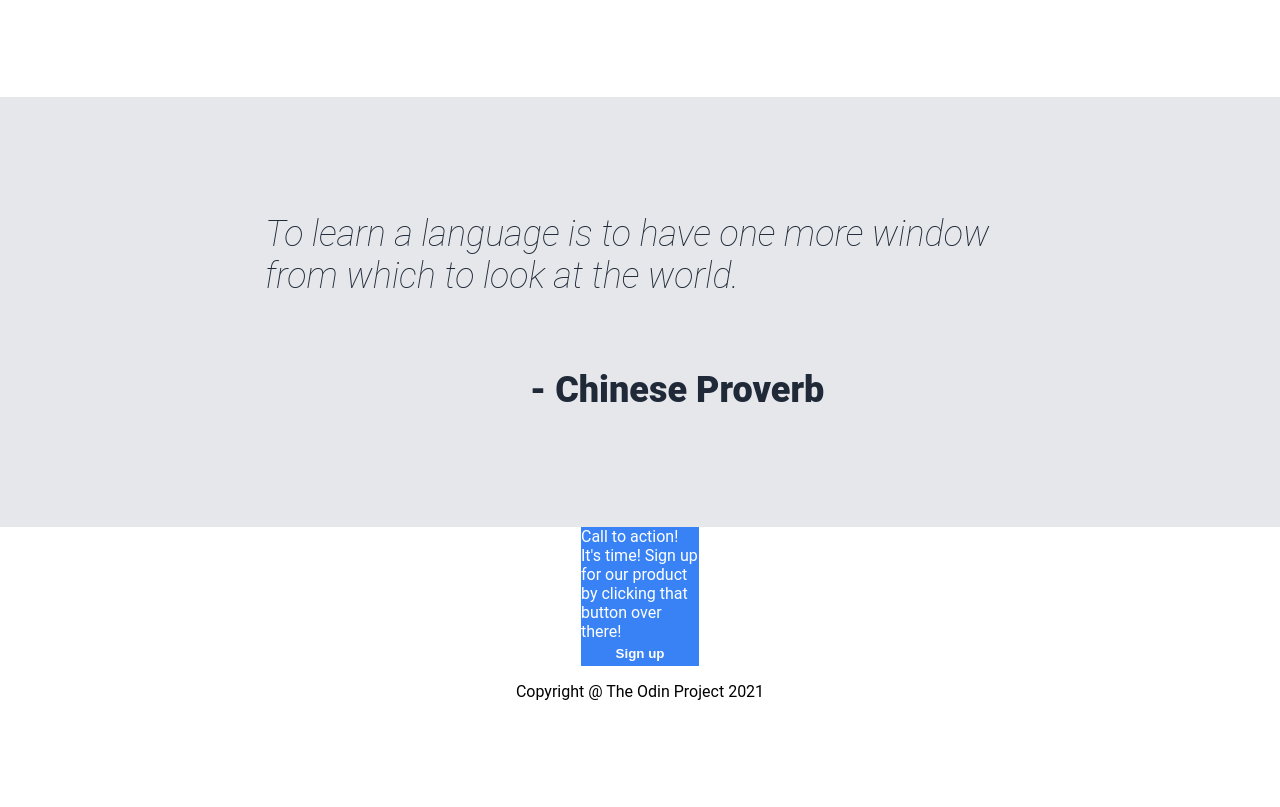
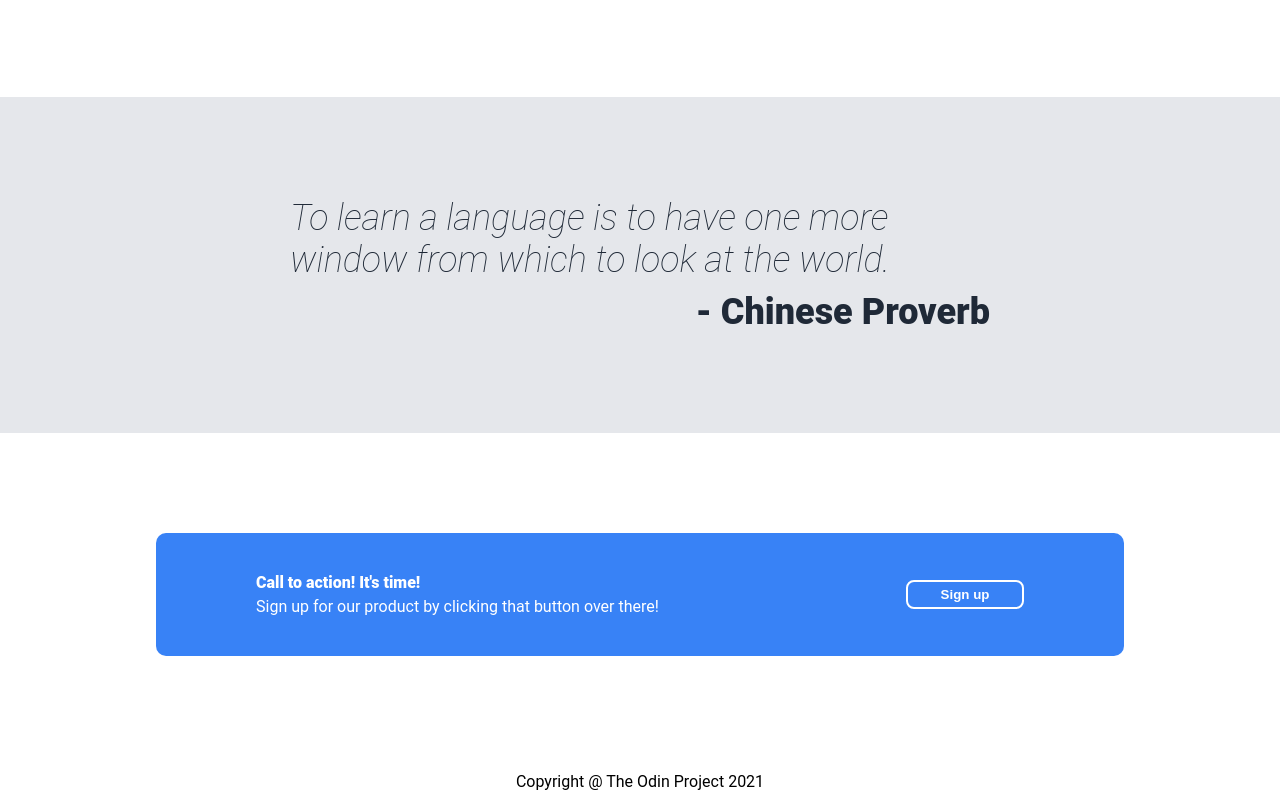
Before and after one commit to tinadang/landing-page, a plain HTML site: page index.html in a window 1280 px wide. Shown: the part 1014-1821 px from the top of the page. Before the commit the page ends 1731 px from the top, so only its background shows below. Drawn offline with Linux system fonts and the light colour scheme.

Commit message:
Fix quote section and complete call to action

```diff
--- a/index.html
+++ b/index.html
@@ -21,7 +21,7 @@
             <div class="title-and-description">
                 <h2 class="header header-main-text">你可以做到，媽咪!</h2>
                 <span class="header-secondary-text">Or "You can do it, Mommy!" Navigate to different categories of flashcards at the top to study your English words. :^)</span>
-                <button>Sign up</button>
+                <button class="title-sign-up">Sign up</button>
             </div>
             <img class="title-image" src="./images/studying.png" alt="A girl reading a book">
         </div>
@@ -48,18 +48,20 @@
             </div>
         </div>
 
-        <div class="quote">
-            <p class="quote-text">To learn a language is to have one more window from which to look at the world.</p>
-            <p class="author">- Chinese Proverb</p>
+        <div class="quote-section">
+            <div class="quote">
+                <p class="quote-text">To learn a language is to have one more window from which to look at the world.</p>
+                <p class="author">- Chinese Proverb</p>
+            </div>
         </div>
 
         <div class="sign-up">
             <div class="call-to-action">
-                <div>
-                    <span>Call to action! It's time!</span>
-                    <span>Sign up for our product by clicking that button over there!</span>
+                <div class="call-to-action-text">
+                    <p class="action-text1">Call to action! It's time!</p>
+                    <p class="action-text2">Sign up for our product by clicking that button over there!</p>
                 </div>
-                <button>Sign up</button>
+                <button class="action-button">Sign up</button>
             </div>
         </div>
 
--- a/styles.css
+++ b/styles.css
@@ -18,9 +18,11 @@ ul {
 }
 
 button {
+    box-sizing: border-box;
     border-radius: 8px;
     border: 0px solid;
     font-weight: 900;
+    width: 118px;
     padding: 5px 20px;
 }
 
@@ -28,7 +30,6 @@ button,
 .call-to-action {
     background-color: #3882F6;
     color: white;
-    width: 118px;
     flex: 0;
 }
 
@@ -100,6 +101,11 @@ a,
     gap: 10px;
 }
 
+.title-sign-up {
+    /* width: 118px;
+    padding: 5px 20px; */
+}
+
 .title-image {
     width: auto;
     height: 450px;
@@ -143,30 +149,65 @@ a,
     width: 150px;
 }
 
-.quote {
+.quote-section {
     width: 100%;
     background-color: #E5E7EB;
-    padding: 80px 0px;
+    padding: 100px 0px;
+    display: flex;
+    justify-content: center;
+    align-items: center;
+}
+
+.quote {
     display: flex;
     flex-direction: column;
-    justify-content: center;
-    align-items: center;
 }
 
 .quote-text,
 .author {
     color: #1F2937;
     font-size: 36px;
+    margin: 0px;
 }
 
 .quote-text {
-    width: 750px;
+    width: 700px;
     font-style: italic;
     font-weight: lighter;
 }
 
 .author {
-    width: 750px;
+    width: 100%;
     font-weight: 900;
-    align-self: flex-end;
+    text-align: right;
+    margin-top: 10px;
 }
+
+.call-to-action {
+    padding: 0px 100px;
+    margin: 100px;
+    border-radius: 10px;
+    display: flex;
+    align-items: center;
+    gap: 100px;
+}
+
+.call-to-action-text {
+    width: 550px;
+    display: flex;
+    flex-direction: column;
+}
+
+.action-text1 {
+    font-weight: 900;
+    margin: 40px 0px 5px;
+}
+
+.action-text2 {
+    margin: 0px 0px 40px;
+}
+
+.action-button {
+    border: 2px solid white;
+    flex: 1;
+}
```
